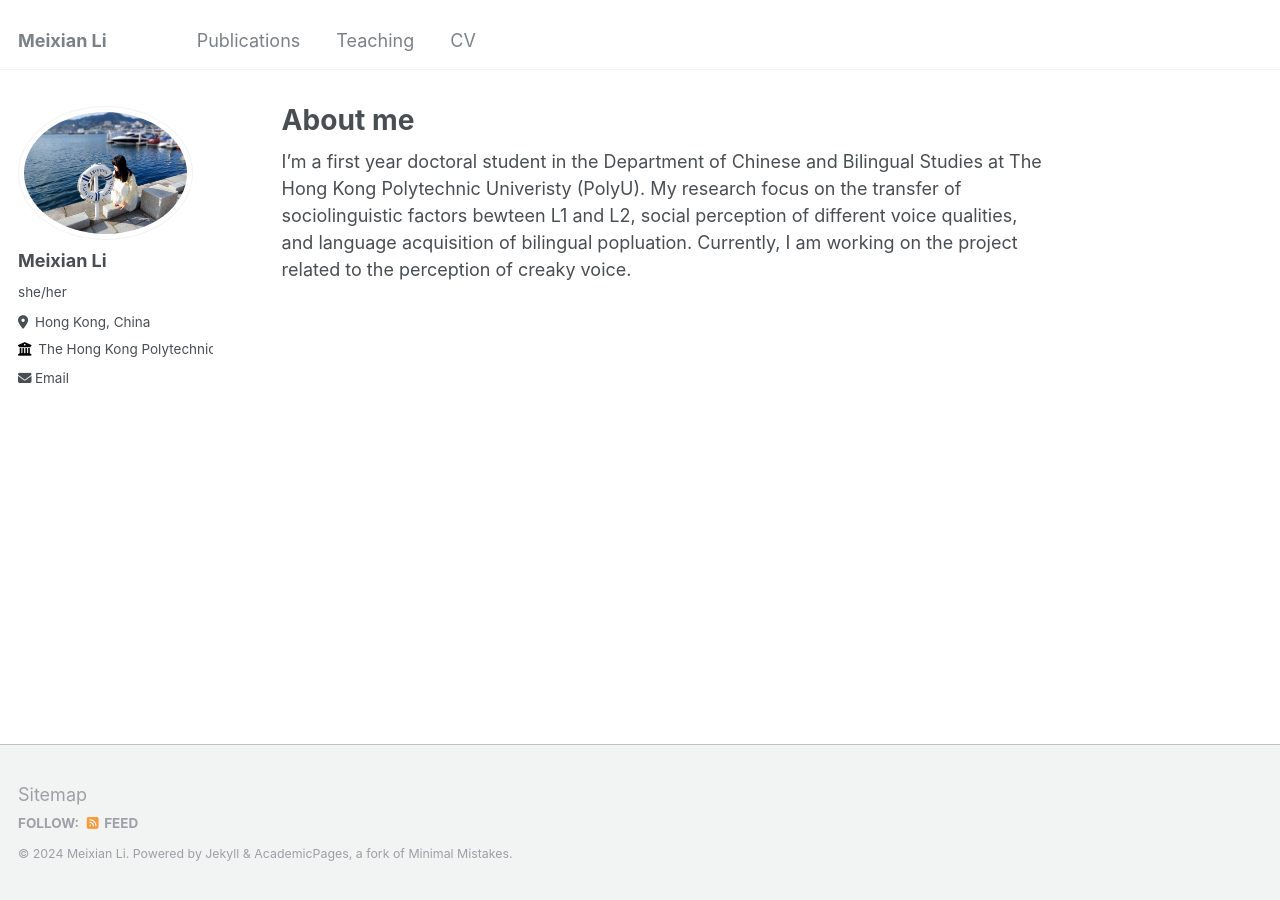
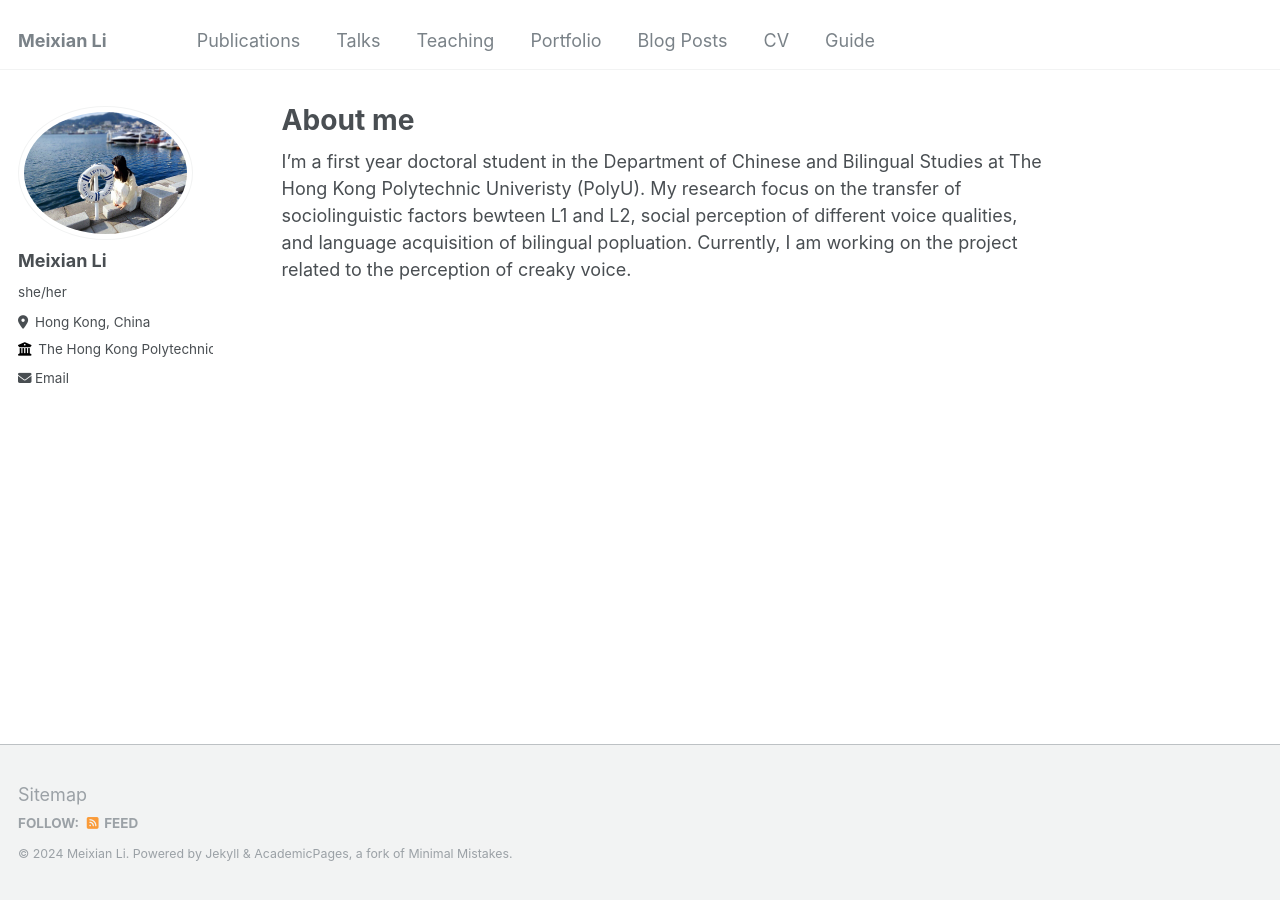
Before and after one commit to baolade/vickyacademic, a Jekyll site: the page built from _pages/about.md, in a window 1280 px wide. Built offline with Jekyll 4.4.1, drawn with Linux system fonts in a browser that asks for light colours.

Commit message:
Update navigation.yml

```diff
--- a/_data/navigation.yml
+++ b/_data/navigation.yml
@@ -3,14 +3,20 @@ main:
   - title: "Publications"
     url: /publications/
 
-
+  - title: "Talks"
+    url: /talks/
 
   - title: "Teaching"
     url: /teaching/
 
+  - title: "Portfolio"
+    url: /portfolio/
 
-
-
+  - title: "Blog Posts"
+    url: /year-archive/
 
   - title: "CV"
     url: /cv/
+
+  - title: "Guide"
+    url: /markdown/
```
